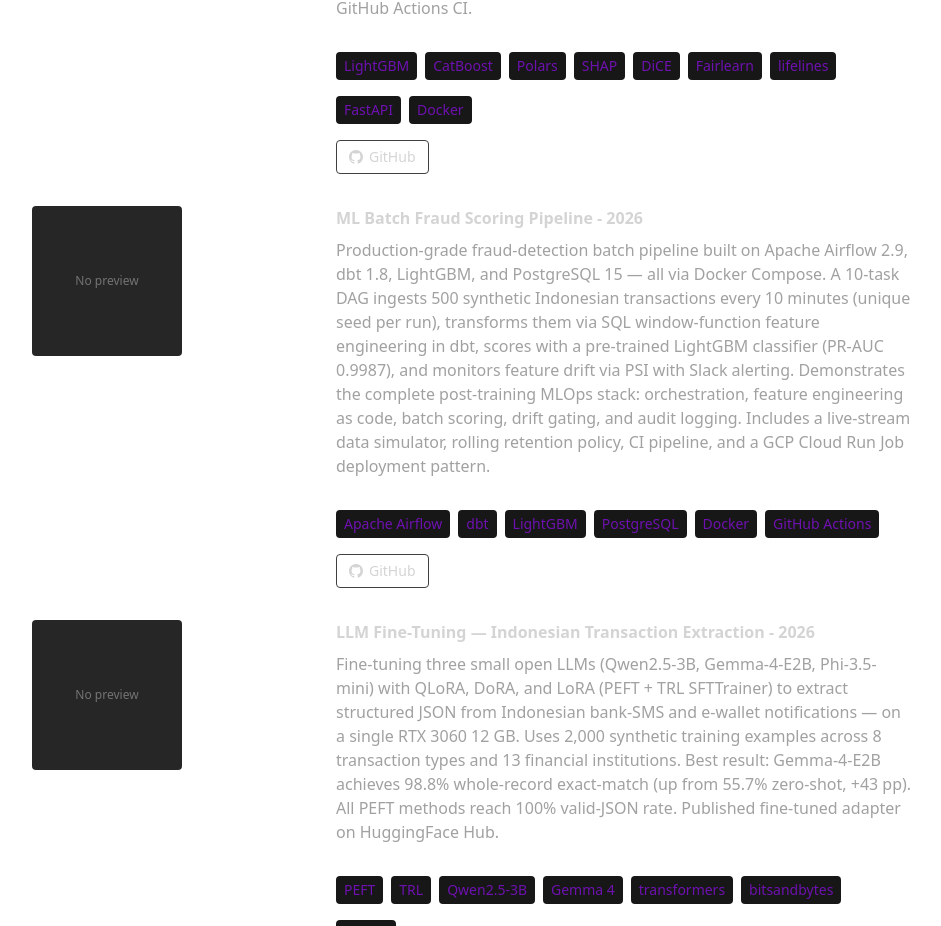
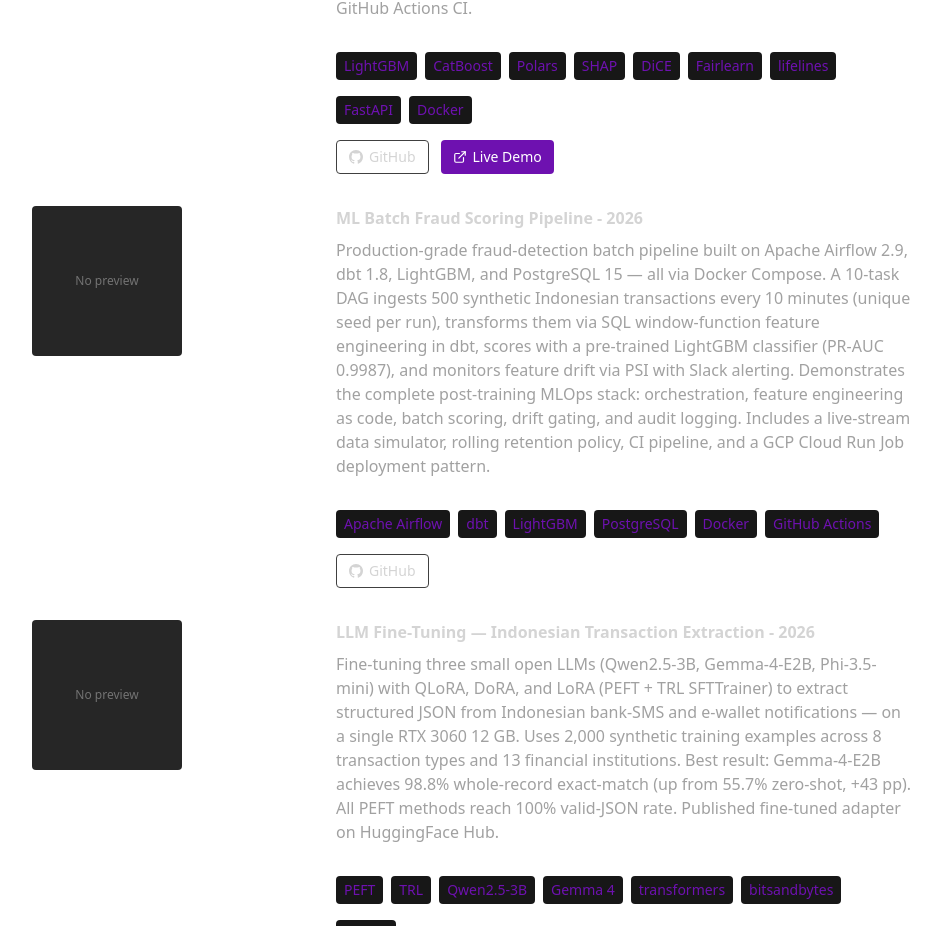
Before and after one commit to Fikri645/portfolio_web_2025, a React (Vite) app: page / in a window 1280 px wide. Shown: the part 5258-6184 px from the top of the page, without its empty margins (168-1109 px from the left). Built offline with nearby package versions, Linux system fonts and the light colour scheme.

Commit message:
2026-06-10: Add HuggingFace Spaces demo link for Credit Default Scoring

```diff
--- a/src/constants/index.js
+++ b/src/constants/index.js
@@ -82,6 +82,7 @@
       "Production-shaped credit default scoring on the Home Credit 2024 (Credit Risk Model Stability) dataset — 1.5M loan applications with a depth-based relational schema. Built on 2024-2026 SOTA methods rather than the textbook recipe: it optimizes the competition's Gini-stability metric (not just AUC), handles class imbalance with a PyTorch-autograd focal-loss LightGBM objective (no SMOTE), and ships the full responsible-AI layer — SHAP + DiCE counterfactual recourse (EU AI Act / GDPR Art. 22), a Fairlearn fairness audit, Platt-vs-isotonic probability calibration (ECE 0.0009), a business-cost optimal threshold (-53.9% cost), and a Cox PH survival model for lifetime-PD (IFRS 9 / Basel IRB). 4-model bake-off (CatBoost 0.694 > focal-LightGBM > weighted-LightGBM >> FT-Transformer) shows gradient boosting decisively beats tabular deep learning. Polars streaming feature engineering builds 734 features over 1.5M rows in 131s. FastAPI + Gradio serving, MLflow, Docker, GitHub Actions CI.",
     technologies: ["LightGBM", "CatBoost", "Polars", "SHAP", "DiCE", "Fairlearn", "lifelines", "FastAPI", "Docker"],
     github: "https://github.com/Fikri645/credit-scoring",
+    demo: "https://huggingface.co/spaces/fikri0o0/credit-scoring",
   },
   {
     title: "ML Batch Fraud Scoring Pipeline - 2026",
```
